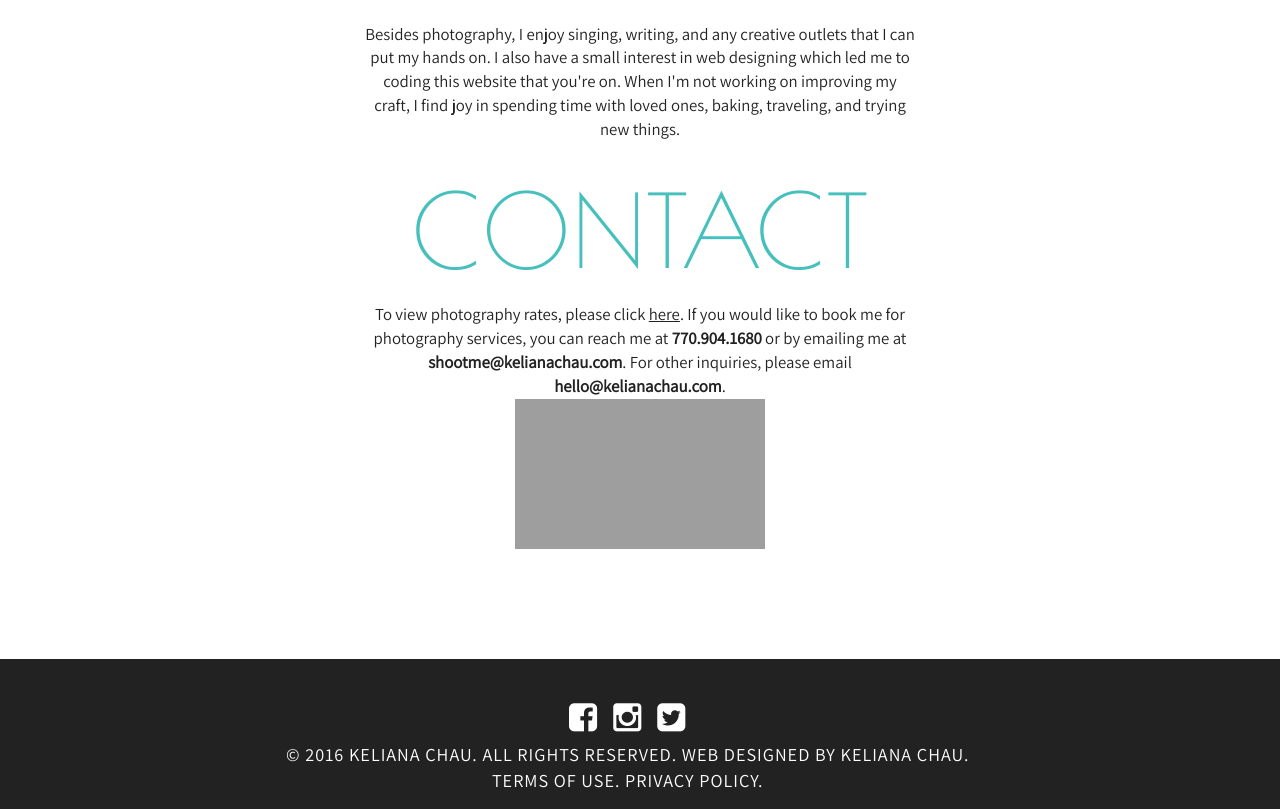
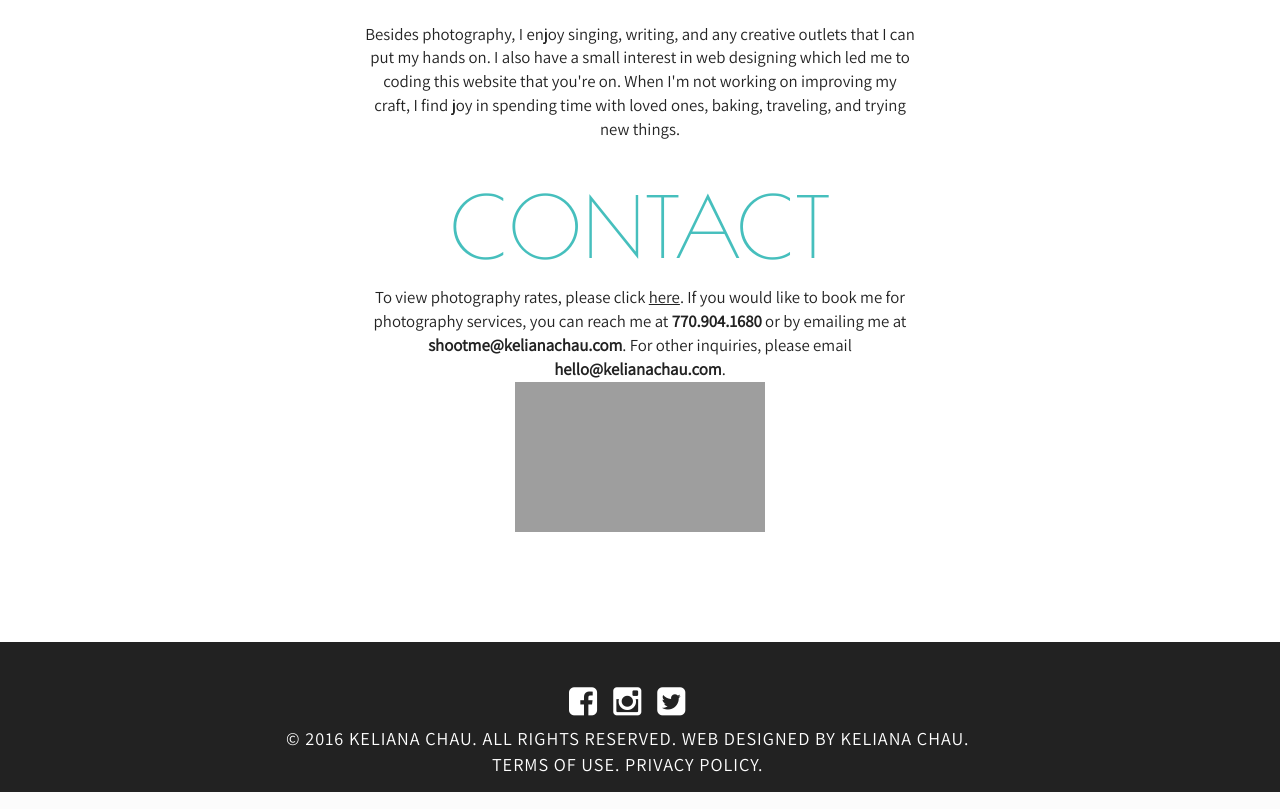
Before and after one commit to Chime92/kelichau.github.io, a PHP site: page / in a window 1280 px wide. Shown: the part 2018-2827 px from the top of the page. Run offline with PHP 8.4, Linux system fonts and the light colour scheme; some libraries are stand-ins or nearby versions; grey boxes are pictures that could not be loaded.

Commit message:
Reduced font size

```diff
--- a/assets/css/index.css
+++ b/assets/css/index.css
@@ -173,6 +173,14 @@ A.links4:active{text-decoration:none;color:#46bfbd;}
   text-align: center;
   text-transform: uppercase;
   margin-top: 3%;
+}
+
+.contact-title{
+  font-family: 'Poiret One', sans-serif, arial;
+  font-size: 500%;
+  color: #46bfbd;
+  text-align: center;
+  text-transform: uppercase;
 }
 
 
--- a/index.html
+++ b/index.html
@@ -102,8 +102,8 @@
               Besides photography, I enjoy singing, writing, and any creative outlets that I can put my hands on. I also have a small interest in
               web designing which led me to coding this website that you're on. When I'm not working on improving my craft, I find joy in spending time with
               loved ones, baking, traveling, and trying new things.
-                <br/>
-       <div class="title">Contact</div>
+                <br/><br/>
+       <div class="contact-title">Contact</div>
                     To view photography rates, please click <u><a href="http://www.kelianachau.com/rates" class="links2">here</a></u>.
                     If you would like to book me for photography services, you can reach me at <b>770.904.1680</b> or by emailing me at <b>shootme@kelianachau.com</b>.
                     For other inquiries, please email <b>hello@kelianachau.com</b>.
```
